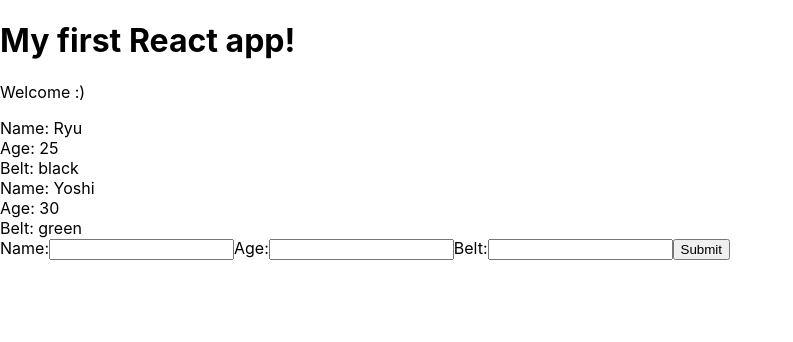
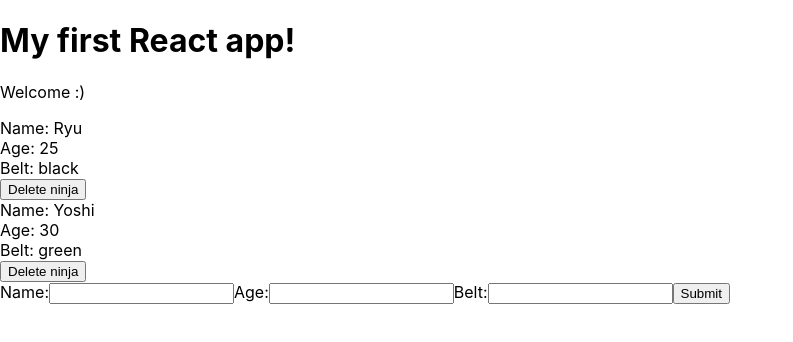
Before and after one commit to brandonyeoxg/react-tut, a React (Create React App) app: page / in a window 1280 px wide. Shown: the top 342 px of the page, without its empty margins (0-793 px from the left). Built offline with nearby package versions, Linux system fonts and the light colour scheme.

Commit message:
Add deleteNinja functionality

```diff
--- a/src/App.js
+++ b/src/App.js
@@ -14,9 +14,17 @@
     addNinja = (ninja) => {
         ninja.id = Math.random();
         let newNinjaList = [...this.state.ninjas, ninja];
-        newNinjaList.push(ninja);
         this.setState({
             ninjas: newNinjaList
+        });
+    }
+
+    deleteNinja = (id) => {
+        let ninjas = this.state.ninjas.filter(ninja => {
+            return ninja.id !== id;
+        });
+        this.setState({
+            ninjas: ninjas,
         });
     }
 
@@ -25,7 +33,7 @@
         <div className="App">
             <h1>My first React app!</h1>
             <p>Welcome :)</p>
-            <Ninjas ninjas = {this.state.ninjas}/>
+            <Ninjas deleteNinja={this.deleteNinja} ninjas={this.state.ninjas}/>
             <AddNinjas addNinja= {this.addNinja}/>
         </div>
     );
--- a/src/Ninjas.js
+++ b/src/Ninjas.js
@@ -1,12 +1,13 @@
 import React from 'react';
 
-const Ninjas = ({ninjas}) => {
+const Ninjas = ({ninjas, deleteNinja}) => {
     const ninjasList = ninjas.map(ninja => {
         return (ninja.age > 20) ? (
             <div className="ninja" key = { ninja.id }>
                 <div>Name: { ninja.name }</div>
                 <div>Age: { ninja.age }</div>
                 <div>Belt: { ninja.belt }</div>
+                <button onClick={() => deleteNinja(ninja.id)}>Delete ninja</button>
             </div>
         ) : null;
     });
```
